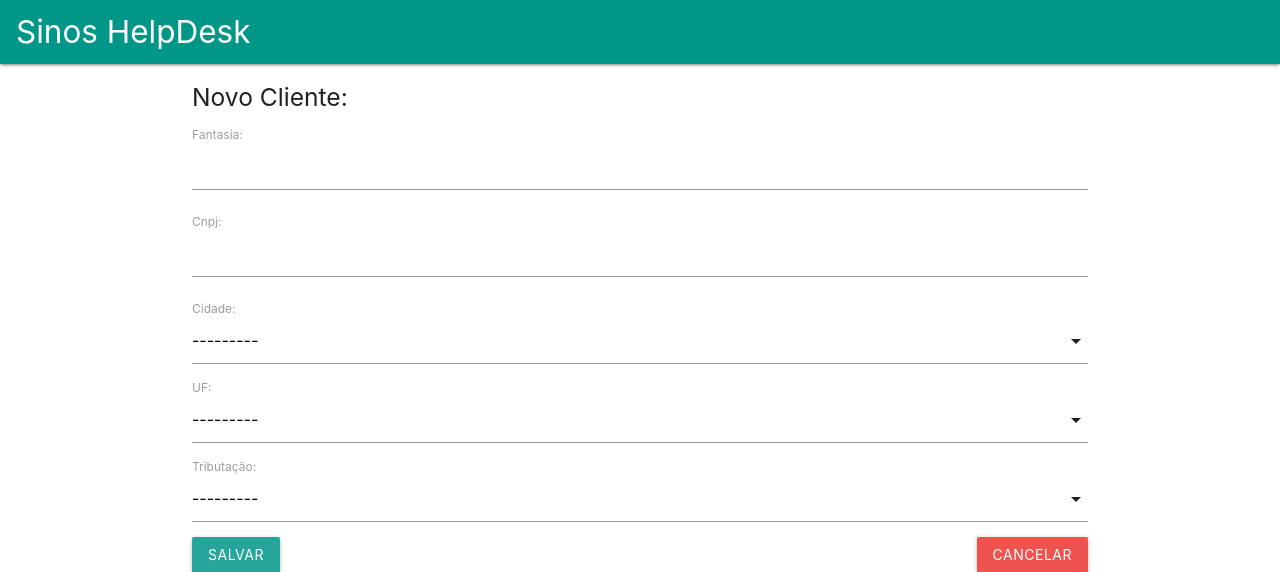
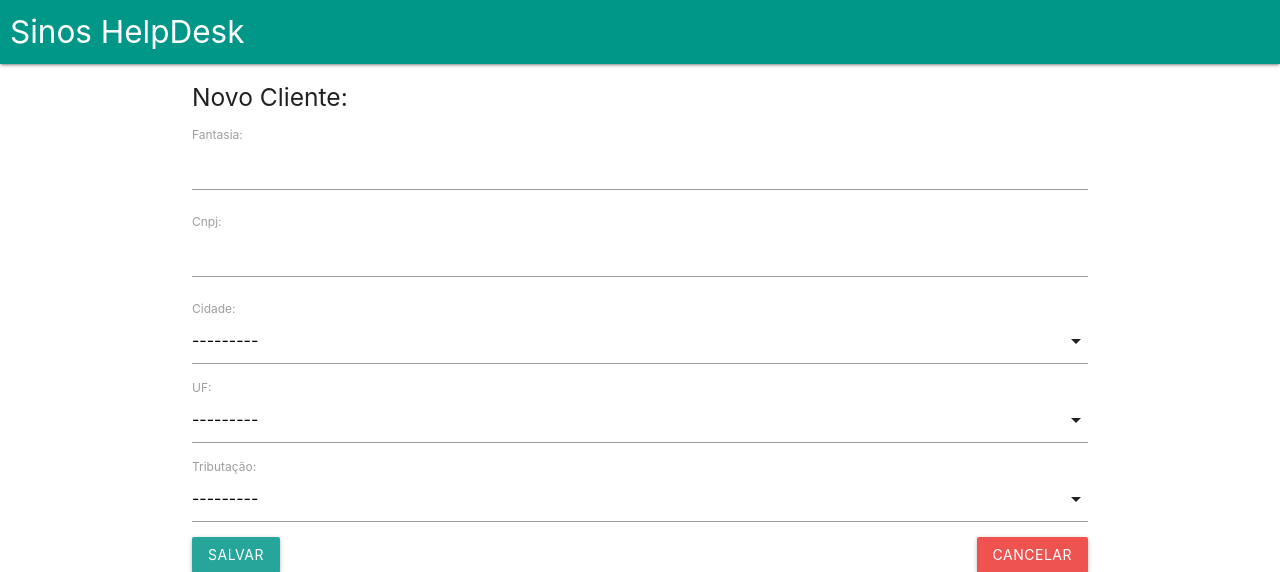
Before and after one commit to JulianoAlexGomes/helpwise, a Django app: page /cliente/novo/ in a window 1280 px wide. Shown: the top 572 px of the page. Run offline with Django 3.2, Linux system fonts and the light colour scheme; tables that the repository leaves empty hold one stand-in row (values such as "Sample post").

Commit message:
updating

```diff
--- a/tiqt/templates/base.html
+++ b/tiqt/templates/base.html
@@ -25,14 +25,14 @@
        }
       </style>
     {% endif %}
-    <title>{% block title %}Sinos{% endblock title %}</title>
+    <title>{% block title %}Sinos HelpDesk{% endblock title %}</title>
   </head>
   <body>
     <header>
       <div class="navbar-fixed">
     <nav class="teal">
           <div class="nav-wrapper">
-         <a href="/" class="brand-logo" style="padding: 0 16px;">Sinos HelpDesk</a>
+         <a href="/" class="brand-logo" style="padding: 0 10px;">Sinos HelpDesk</a>
             {% if user.is_authenticated %}
           <a href="#" data-target="slide-out" class="sidenav-trigger"><i class="material-icons">menu</i></a>
         {% endif %}
```
